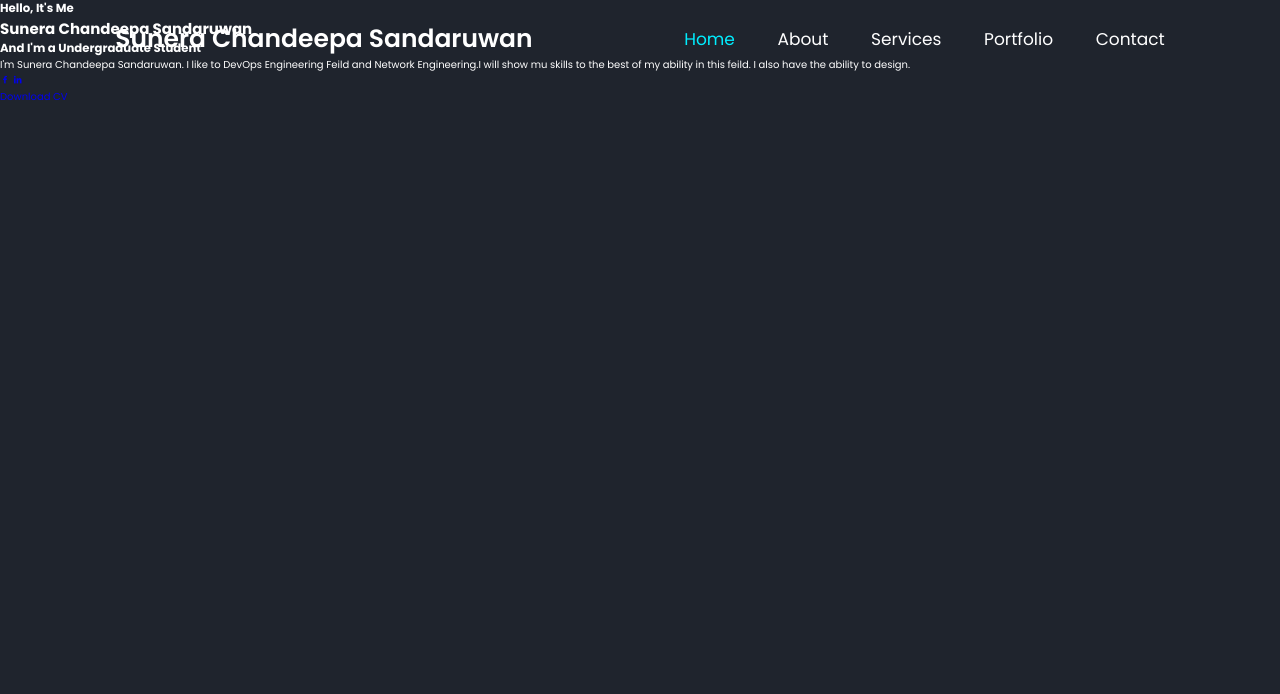
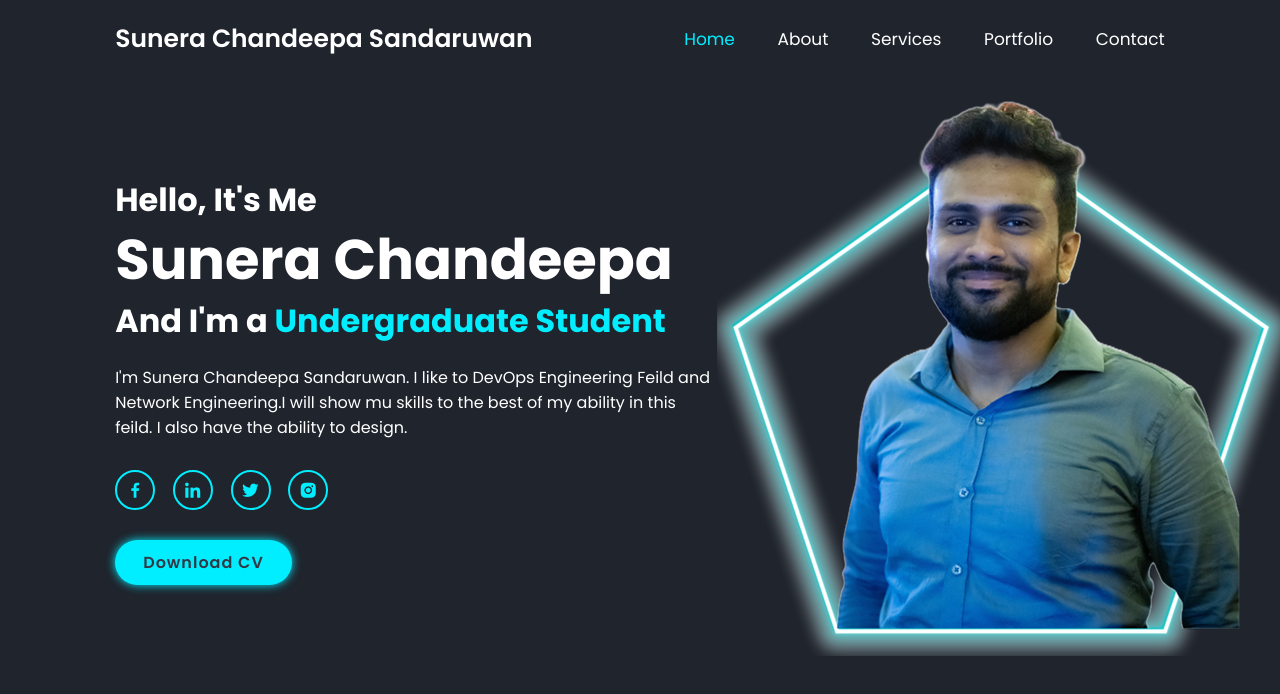
Before and after one commit to SuneraDeploy/My_Portfolio, a plain HTML site: page index.html in a window 1280 px wide. Shown: the top 694 px of the page. Drawn offline with nearby package versions, Linux system fonts and the light colour scheme; files whose address does not match are found by name.

Commit message:
1.0.1 -  image update in about page

```diff
--- a/index.html
+++ b/index.html
@@ -34,7 +34,7 @@
      <section class="home" id="home">
         <div class="home-content">
             <h3>Hello, It's Me</h3>
-            <h1>Sunera Chandeepa Sandaruwan</h1>
+            <h1>Sunera Chandeepa</h1>
             <h3>And I'm a <span>Undergraduate Student</span></h3>
             <p>I'm Sunera Chandeepa Sandaruwan.
                 I like to DevOps Engineering Feild and Network Engineering.I will show mu skills
@@ -43,16 +43,22 @@
              <div class="social-media">
                 <a href="#"><i class='bx bxl-facebook' ></i></a>
                 <a href="#"><i class='bx bxl-linkedin'></i></a>
-
+                <a href="#"><i class='bx bxl-twitter'></i></i></a>
+                <a href="#"><i class='bx bxl-instagram-alt'></i></a>
              </div>
              <a href="#" class="btn">Download CV</a>
         </div>
-        <div class="home-image">
-            <img src="" alt="">
+        <div class="home-img">
+            <img src="Images/16.png" alt="">
         </div>
      </section>
 
     <!-- about section design -->
+     <section class="about" id="about">
+      <div class="about-img">
+        <img src="Images/19.png" alt="">
+      </div>
+     </section>
 
     <!-- services section design -->
 
--- a/style.css
+++ b/style.css
@@ -26,6 +26,11 @@ html {
 body {
   background: var(--bg-color);
   color: var(--text-color);
+}
+
+section{
+    min-height: 62.5%;
+    padding: 10rem 9% 2rem;
 }
 
 .header {
@@ -66,4 +71,75 @@ body {
     display: none;
 }
 
-/* BREAKPOINTS */
+.home {
+  display: flex;
+  justify-content: center;
+  align-items: center;
+}
+
+.home-img {
+  width: 35vmax;
+}
+
+.home-content h3 {
+  font-size: 3.2rem;
+  font-weight: 700;
+}
+
+.home-content h3:nth-of-type(2) {
+  margin-bottom: 2rem;
+
+}
+
+span {
+  color: var(--main-color);
+}
+
+.home-content h1 {
+  font-size: 5.6rem;
+  font-weight: 700;
+  line-height: 1.3;
+}
+
+.home-content p{
+  font-size: 1.6rem;
+}
+
+.social-media a {
+  display: inline-flex;
+  justify-content: center;
+  align-items: center;
+  width: 4rem;
+  height: 4rem;
+  background: transparent;
+  border: .2rem solid var(--main-color);
+  border-radius: 50%;
+  font-size: 2rem;
+  color: var(--main-color);
+  margin: 3rem 1.5rem 3rem 0;
+
+}
+
+.social-media a:hover{
+  background: var(--main-color );
+  color: var(--second-bg-color);
+  box-shadow: 0 0 1rem var(--main-color);
+}
+
+.btn{
+  display: inline-block;
+  padding: 1rem 2.8rem;
+  background: var(--main-color);
+  border-radius: 4rem;
+  box-shadow: 0 0 1rem var(--main-color);
+  font-size: 1.6rem;
+  color: var(--second-bg-color);
+  letter-spacing: .1rem;
+  font-weight: 600;
+  transition: .5s ease;
+}
+
+.bt:hover{
+  box-shadow: none;
+
+}
```
Also changed, not shown: Images/16.png (added), Images/17.png (added), Images/18.png (added), Images/19.png (added).
